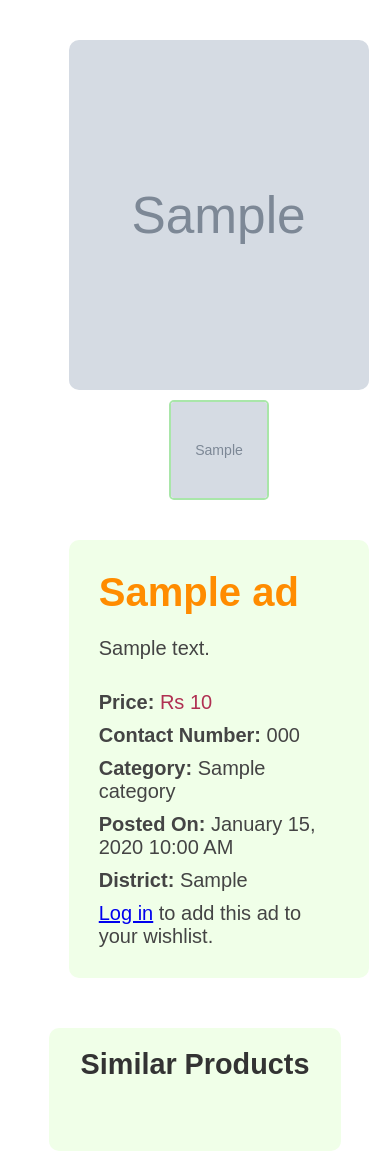
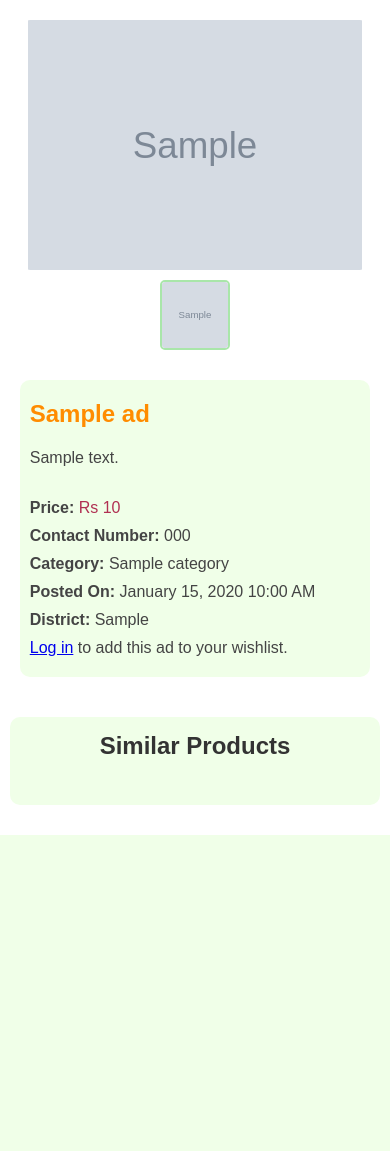
Before and after one commit to sumudu-k/AgroMart---Connecting-Farmers-and-Nurseries, a PHP site: page /view_ad.php?ad_id=1 in a window 390 px wide. Shown: the part 125-1276 px from the top of the page. After the commit the page ends 960 px from the top, so only its background shows below. Run offline with PHP 8.4, Linux system fonts and the light colour scheme; tables that the repository leaves empty or names only in its code hold one stand-in row (values such as "Sample post"); grey boxes marked "Sample" are stand-in pictures; some libraries are stand-ins or nearby versions.

Commit message:
added css to avd view page to make it responsive

```diff
--- a/view_ad.php
+++ b/view_ad.php
@@ -72,36 +72,39 @@
     <meta name="viewport" content="width=device-width, initial-scale=1.0">
     <title><?= htmlspecialchars($ad['title']); ?></title>
     <style>
+        * {
+            box-sizing: border-box;
+        }
 
-body,
-html {
+        body {
             font-family: Arial, sans-serif;
             margin: 0;
             padding: 0;
             color: #333;
             overflow-x: hidden;
         }
+
         .container {
             max-width: 75%;
             margin: auto;
             padding: 20px;
             display: flex;
             gap: 20px;
-  flex-wrap: wrap; /* Allows sections to stack on smaller screens */
+            flex-wrap: wrap;
         }
+
         .ad-image {
-  flex: 1 1 49%; /* Flex-grow, flex-shrink, and flex-basis */
-  min-width: 300px; /* Minimum width for each section */
-  box-sizing: border-box; /* Ensures padding doesn’t affect width calculations */
+            flex: 1 1 45%;
+            min-width: 300px;
             padding: 20px 0;
         }
+
         .displayed-image {
             display: flex;
             justify-content: center;
             overflow: hidden;
-  width: 100%; /* Full width of parent */
-  height: 350px; /* Fixed height */
-
+            width: 100%;
+            height: 350px;
             border-radius: 10px;
         }
 
@@ -117,8 +120,8 @@
             display: flex;
             justify-content: center;
             gap: 10px;
-  mix-blend-mode: multiply;
             margin-top: 10px;
+            flex-wrap: wrap;
         }
 
         .thumbnail-images img {
@@ -136,11 +139,9 @@
         }
 
         .ad-details {
-  flex: 1 1 49%; /* Flex-grow, flex-shrink, and flex-basis */
-  min-width: 300px; /* Minimum width for each section */
-  box-sizing: border-box; /* Ensures padding doesn’t affect width calculations */
-  padding: 20px 30px 20px 30px;
-  border-radius: 10px;
+            flex: 1 1 45%;
+            min-width: 300px;
+            padding: 20px;
             background-color: #f0ffe8;
             border-radius: 10px;
         }
@@ -184,15 +185,14 @@
             background-color: #cb790d;
         }
 
-/* Similar Products section */
         .similar-products {
-  max-width: 75%;
+            max-width: 90%;
             background-color: #f0ffe8;
-  margin: auto;
-  padding: 20px 20px 40px 20px;
+            margin: 30px auto;
+            padding: 20px;
             border-radius: 10px;
-  margin-top: 30px;
         }
+
         .similar-products h3 {
             text-align: center;
             font-size: 1.8rem;
@@ -208,8 +208,6 @@
         }
 
         .more-item-card {
-  width: 23%;
-  height: auto;
             background-color: #ffffff;
             border: 1px solid #ddd;
             border-radius: 10px;
@@ -228,12 +226,14 @@
             border-radius: 10px;
             border-bottom: 4px solid #a9e6a9;
         }
+
         .more-item-card h4 {
             font-size: 1.5rem;
             color: #006400;
             margin: 10px 0 5px 0;
             font-weight: 600;
         }
+
         .more-item-card p {
             font-size: 1.2rem;
             color: #f95454;
@@ -245,6 +245,120 @@
             box-shadow: 0 8px 16px rgba(0, 100, 0, 0.2);
         }
 
+        /* Mobile Devices */
+        @media screen and (max-width: 480px) {
+            .container {
+                max-width: 95%;
+                padding: 10px;
+                flex-direction: column;
+            }
+
+            .ad-image, .ad-details {
+                flex: 1 1 100%;
+                min-width: 0;
+                padding: 10px 0;
+            }
+
+            .displayed-image {
+                height: 250px;
+            }
+
+            .thumbnail-images img {
+                width: 70px;
+                height: 70px;
+            }
+
+            .ad-details {
+                padding: 10px;
+            }
+
+            .ad-details h1 {
+                font-size: 24px;
+            }
+
+            .ad-details .ad-description {
+                font-size: 16px;
+            }
+
+            .ad-details p {
+                font-size: 16px;
+            }
+
+            .wishlist-button {
+                font-size: 14px;
+                padding: 8px 12px;
+            }
+
+            .similar-products {
+                max-width: 95%;
+                padding: 15px;
+            }
+
+            .similar-products h3 {
+                font-size: 1.5rem;
+            }
+
+            .more-item-card {
+                width: 100%;
+            }
+
+            .more-item-card img {
+                height: 150px;
+            }
+
+            .more-item-card h4 {
+                font-size: 1.2rem;
+            }
+
+            .more-item-card p {
+                font-size: 1rem;
+            }
+        }
+
+        /* Tablets */
+        @media screen and (min-width: 481px) and (max-width: 1200px) {
+            .container {
+                max-width: 95%;
+                padding: 15px;
+            }
+
+            .ad-image, .ad-details {
+                flex: 1 1 100%;
+            }
+
+            .displayed-image {
+                height: 300px;
+            }
+
+            .thumbnail-images img {
+                width: 80px;
+                height: 80px;
+            }
+
+            .ad-details h1 {
+                font-size: 32px;
+            }
+
+            .ad-details .ad-description {
+                font-size: 18px;
+            }
+
+            .ad-details p {
+                font-size: 18px;
+            }
+
+            .similar-products {
+                max-width: 95%;
+            }
+
+            .more-item-card {
+                width: calc(50% - 10px);
+            }
+
+            .more-item-card img {
+                height: 180px;
+            }
+        }
     </style>
 </head>
 <body>
```
Also changed, not shown: all_ads.php (+20 -13 lines). Lines whose indentation alone changed are shown as unchanged.
